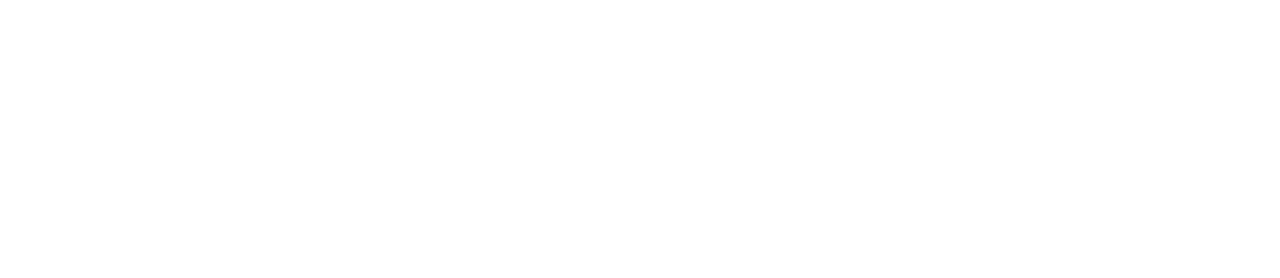
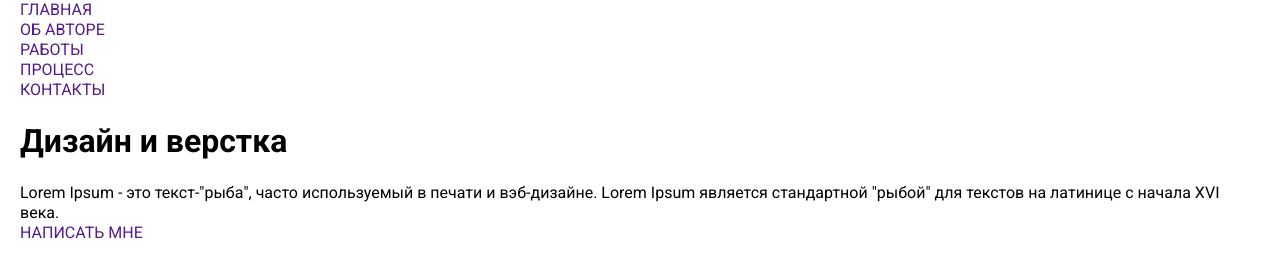
Before and after one commit to FomenkoAndrey/___simple-site-template_____20240830, a plain HTML site: page index.html in a window 1280 px wide. Drawn offline with Linux system fonts and the light colour scheme.

Commit message:
Update header navigation links and content section in index.html

```diff
--- a/index.html
+++ b/index.html
@@ -16,6 +16,39 @@
 
 <body>
 
+  <header class="header">
+    <div class="container">
+
+      <nav class="navbar">
+        <ol class="navbar__list">
+          <li class="navbar__item">
+            <a class="navbar__link" href="">ГЛАВНАЯ</a>
+          </li>
+          <li class="navbar__item">
+            <a class="navbar__link" href="">ОБ АВТОРЕ</a>
+          </li>
+          <li class="navbar__item">
+            <a class="navbar__link" href="">РАБОТЫ</a>
+          </li>
+          <li class="navbar__item">
+            <a class="navbar__link" href="">ПРОЦЕСС</a>
+          </li>
+          <li class="navbar__item">
+            <a class="navbar__link" href="">КОНТАКТЫ</a>
+          </li>
+        </ol>
+      </nav>
+
+      <div class="content">
+        <h1 class="content__title">Дизайн и верстка</h1>
+        <p class="content__description">Lorem Ipsum - это текст-"рыба", часто используемый в печати и вэб-дизайне. Lorem
+          Ipsum является стандартной "рыбой" для текстов на латинице с начала XVI века.</p>
+        <a class="content__link" href="">НАПИСАТЬ МНЕ</a>
+      </div>
+
+    </div>
+  </header>
+
 </body>
 
 </html>
```
